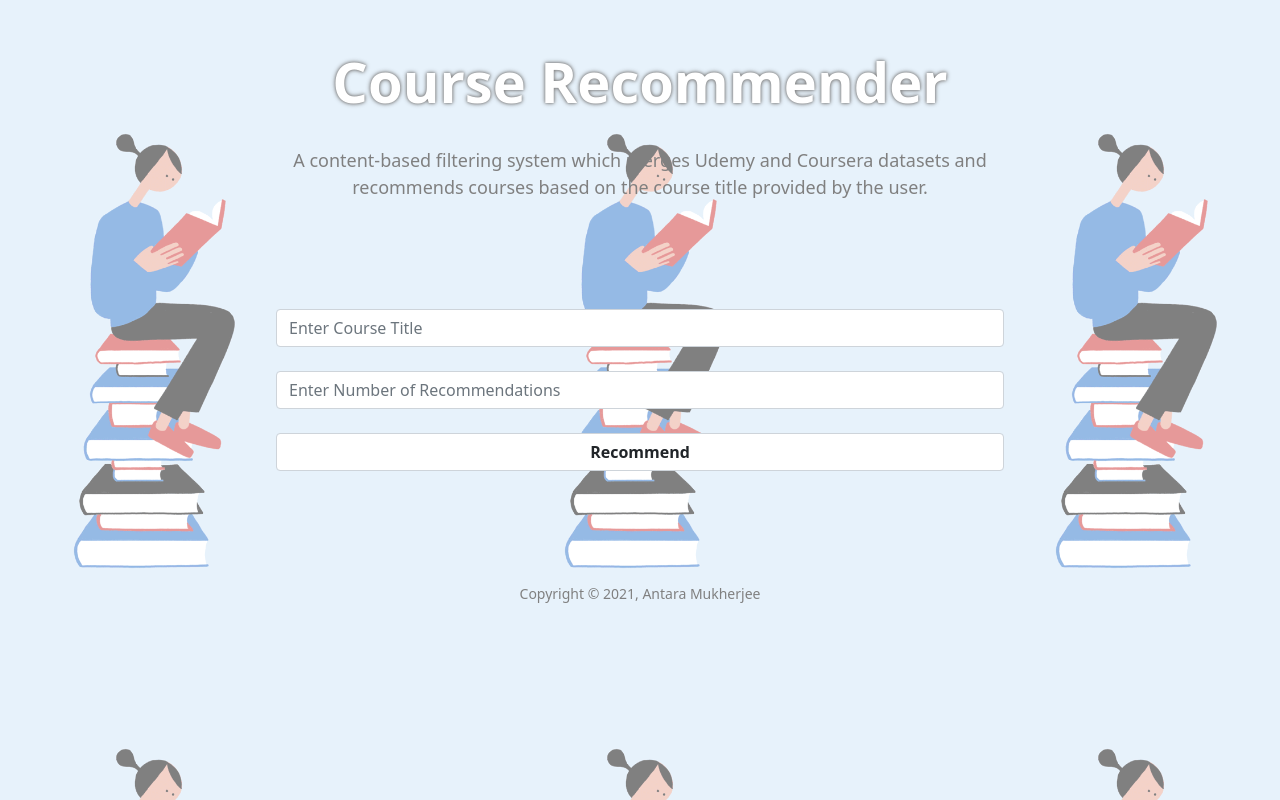
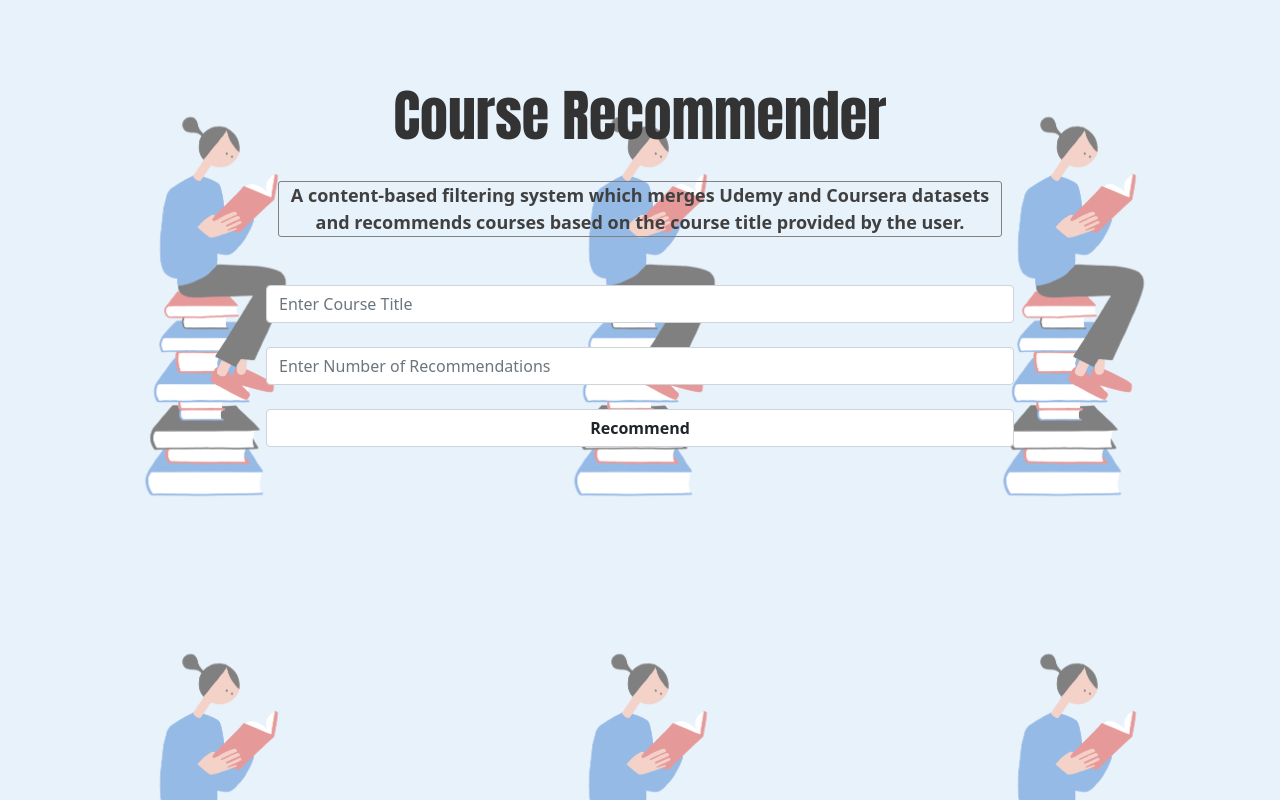
Before and after one commit to antaramukh/Course-Recommender-System, a Flask app: page / in a window 1280 px wide. Run offline with Flask 2, Linux system fonts and the light colour scheme; some libraries are stand-ins or nearby versions.

Commit message:
Update index.html

```diff
--- a/templates/index.html
+++ b/templates/index.html
@@ -5,7 +5,6 @@
     <meta name="viewport" content="width=device-width, initial-scale=1">
     <link href="https://cdn.jsdelivr.net/npm/bootstrap@5.1.1/dist/css/bootstrap.min.css" rel="stylesheet" integrity="sha384-F3w7mX95PdgyTmZZMECAngseQB83DfGTowi0iMjiWaeVhAn4FJkqJByhZMI3AhiU" crossorigin="anonymous">
     <script src="https://cdn.jsdelivr.net/npm/bootstrap@5.1.1/dist/js/bootstrap.bundle.min.js" integrity="sha384-/bQdsTh/da6pkI1MST/rWKFNjaCP5gBSY4sEBT38Q/9RBh9AH40zEOg7Hlq2THRZ" crossorigin="anonymous"></script>
-
 
     <title>Course Recommender</title>
       <style>
@@ -19,11 +18,11 @@
         input[type=number] {
             -moz-appearance: textfield;
         }
-        .main-body{
+        .main-body {
              color: white;
              text-align:center;
              add margin: auto;
-         padding:20px;
+             padding:10px;
              margin-top=10px;
              max-width:60%;
         }
@@ -39,9 +38,20 @@
             background-size:contain;
             background-position:center;
         }
+        h1 {
+            color: #333333;
+            font-family: Impact, Charcoal, sans-serif;
+        }
+        p{
+             font-size: 18px;
+             font-weight: bold;
+             color: #404040;
+             border: 1px solid gray;
+             border-radius: 3px;
+        }
         table {
             border: none !important;
-    margin: 10px 70px 70px;
+            margin: 10px 70px;
             box-shadow: 0px 35px 50px rgba( 0, 0, 0, 0.2 );
             border-radius: 5px;
             font-size: 12px;
@@ -54,12 +64,12 @@
             background-color: white;
         }
 
-th,td{
+        th,td {
             text-align: center;
             padding: 8px;
         }
 
-td{
+        td {
             border-right: 1px solid #f8f8f8;
             font-size: 12px;
         }
@@ -74,7 +84,7 @@
         tr:nth-child(even) {
             background: #F8F8F8;
         }
-a{
+        a {
             color:black;
             text-decoration:none;
         }
@@ -82,82 +92,60 @@
         {
             font-size: 105%;
             transition: width 2s;
-
-
         }
 
         .bg-cover {
             background-size: cover !important;
         }
-footer {
-  text-align: center;
-  padding: 10px;
-            font_size: 20px;
-  color: gray;
+
+        @media (max-width: 993px) and (min-width:663px){
+            .main-body {
+                max-width: 70%;
+            }
         }
 
-@media (max-width: 993px) and (min-width:663px){
-.main-body {max-width: 70%;}
+        @media (max-width: 662px) and (min-width:300px) {
+            .main-body {
+                max-width: 90%;
             }
-@media (max-width: 662px) and (min-width:300px) {
-  .main-body {max-width: 90%;}
         }
-
-
-
-
 
     </style>
 </head>
 
 <body class="bg-dark">
   <center>
-
+      <br>
+      <div class="body">
+          <div class="main-body">
               <div class="jumbotron bg-cover text-white">
                   <div class="container py-5 text-center">
-        <h1 class="display-4 font-weight-bold" style="font-weight:bold;text-shadow: 0 0 3px gray, 0 0 5px gray;">Course Recommender</h1>
+                      <h1 class="display-4">Course Recommender</h1>
                         <br>
-        <p class="font-italic mb-0" style="font-size: 18px;color:gray;">A content-based filtering system which merges Udemy and Coursera datasets and</p>
-           <p style="font-size: 18px;color:gray;"> recommends courses based on the course title provided by the user.</p>
+                      <p class="font-italic mb-0">A content-based filtering system which merges Udemy and Coursera datasets and
+              recommends courses based on the course title provided by the user.</p>
                   </div>
               </div>
-
-
-<br>
-
-          <div class="body">
-<div class="main-body">
               <form action="/result" method="POST" onsubmit="">
-
                   <div>
-
-                      <input type="text" class="form-control" id="age" name="age" required placeholder="Enter Course Title">
-                  </div><br>
+                      <input type="text" class="form-control" id="title" name="title" required placeholder="Enter Course Title">
+                  </div> <br>
                   <div>
-
-                      <input type="number" class="form-control" id="sex" name="sex" required placeholder="Enter Number of Recommendations">
+                      <input type="number" class="form-control" id="num" name="num" required placeholder="Enter Number of Recommendations">
                   </div><br>
                   <div class="col-md-12" style="text-align:center;">
                       <button class="btn-btn-primary form-control" type="submit" style="max-width: 100%;"><b> Recommend </b></button>
                   </div><br>
-
               </form>
-
-
           </div>
       </div>
 
-        <h3> {{ error }}</h3>
+      <h3> {{ error }} </h3>
       <div style="overflow-x:auto;">
-
           {% for table in tables %}
-
           {{ table|safe }}
           {% endfor %}
-
-        </div></div>
-        <br><br>
-<footer> <small>Copyright &copy; 2021, Antara Mukherjee</small> </footer>
+      </div> <br> <br>
   </center>
 </body>
 </html>
```
Lines whose indentation alone changed are shown as unchanged.
